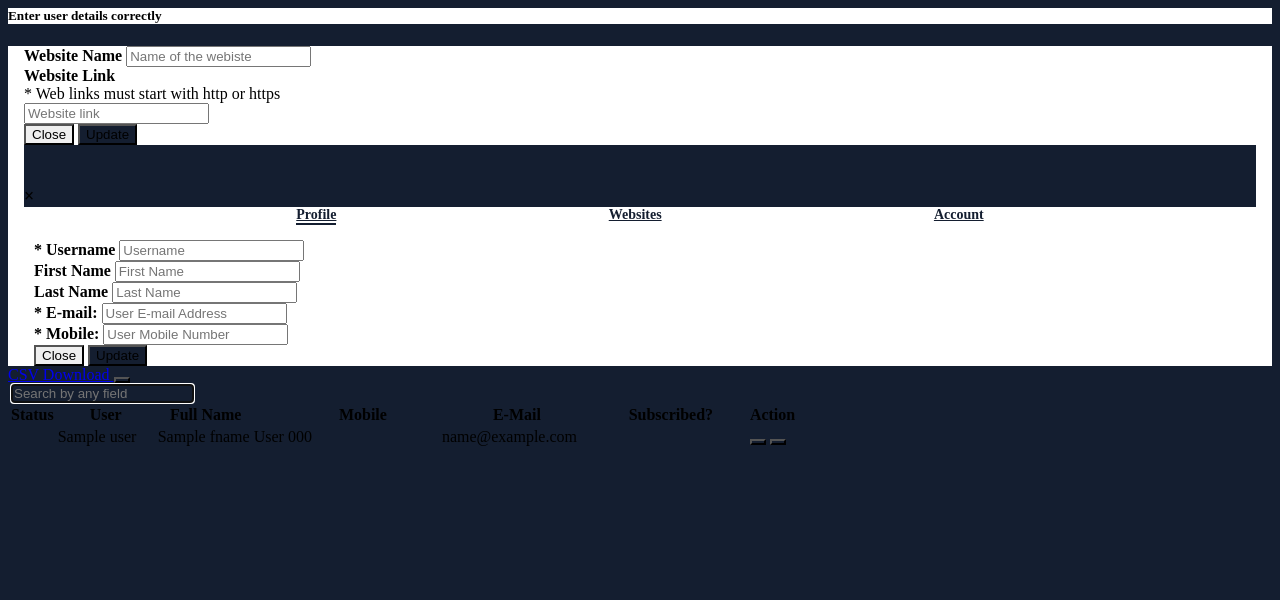
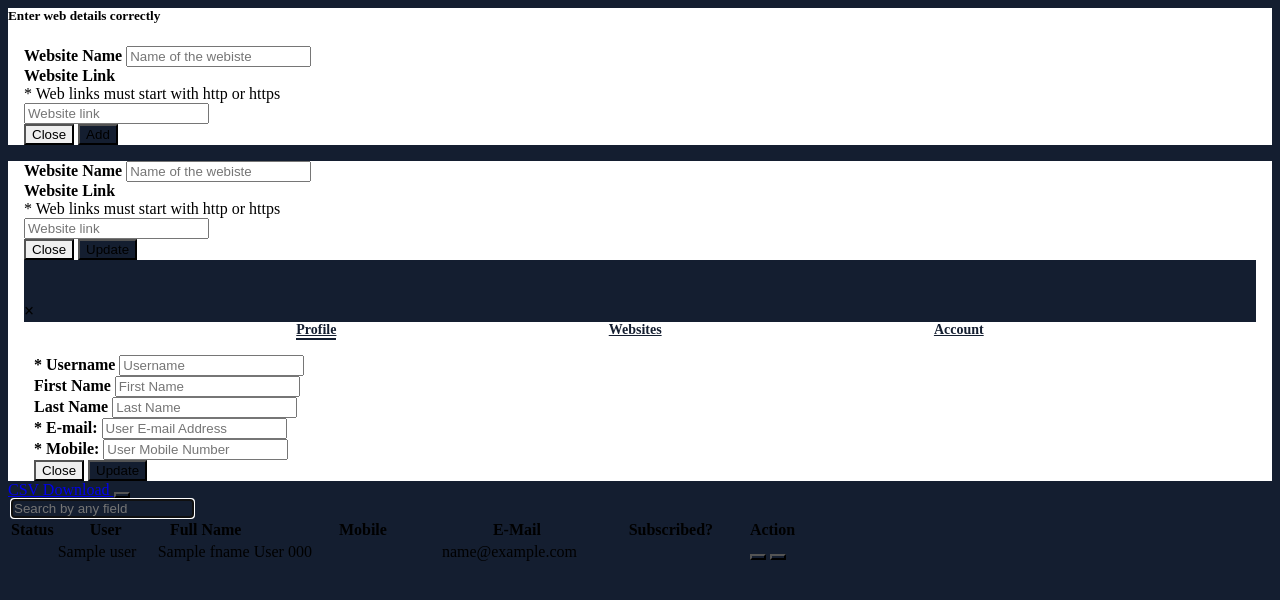
Before and after one commit to Olatayo-John/rating, a CodeIgniter app: the page made by application/views/admin/users.php in a window 1280 px wide. Shown: the top 600 px of the page. Run offline with CodeIgniter, Linux system fonts and the light colour scheme; the template is opened without the code that fills it: most values are stand-ins (such as "Sample title", 1, 10 or a date in 2020); data that the repository does not hold is empty.

Commit message:
modified:   application/views/admin/users.php 	modified:   application/views/templates/header.php

```diff
--- a/application/views/admin/users.php
+++ b/application/views/admin/users.php
@@ -4,7 +4,7 @@
 		<div class="modal-dialog">
 			<div class="modal-content">
 				<div class="modal-header d-flex justify-content-center mb-0">
-					<h5 class="text-dark font-weight-bolder">Enter user details correctly</h5>
+					<h5 class="text-dark font-weight-bolder">Enter web details correctly</h5>
 				</div>
 				<div class="mb-0 alert-danger chkboxerr container mb-1" style="display: none;">
 					<i class="fas fa-exclamation-circle"></i>
@@ -12,7 +12,26 @@
 				</div>
 				<form action="<?php echo base_url('admin/add_user'); ?>" method="post" class="mt-0">
 					<input type="hidden" name="<?php echo $this->security->get_csrf_token_name() ?>" value="<?php echo $this->security->get_csrf_hash() ?>" class="csrf-token">
-					<div class="modal-body"></div>
+					<div class="modal-body">
+						<div class="form-group mt-3">
+							<label>Website Name</label>
+							<input type="text" name="web_name_add" class="web_name_add form-control" placeholder="Name of the webiste" required>
+						</div>
+						<div class="form-group">
+							<label class="mb-0">Website Link</label>
+							<div class="addweberr text-left" id="weberr" style="display:all">
+								<span class="text-danger font-weight-bolder addweberr_span">* Web links must start with http or https</span>
+							</div>
+							<input type="url" name="web_link_add" class="web_link_add form-control" placeholder="Website link" required>
+						</div>
+						<div class="updatebtngrp d-flex justify-content-between mb-2 web_btngrp">
+							<button class="btn btn-secondary close_add_web_btn bradius">Close</button>
+							<div class="spinner-border web_add_spinner" style="position:absolute;right:120px;width:20px;height:20px;top:unset;left:unset;display:none;margin-top:5px;">
+								<span class="sr-only">Loading...</span>
+							</div>
+							<button class="btn text-light web_addbtn bradius" style="background:#141E30">Add</button>
+						</div>
+					</div>
 			</div>
 			</form>
 		</div>
@@ -454,6 +473,94 @@
 			}
 		});
 
+		$(document).on("click", ".add_web_btn", function() {
+			$('.updateusermodal').modal('hide');
+			$(".addusermodal").modal("show");
+		});
+
+		$(document).on('click', '.web_addbtn', function(e) {
+			e.preventDefault();
+			var id = $('.modal_webid').val();
+			var user_id = $('.user_id').val();
+			var form_key = $('.user_form_key').val();
+			var csrfHash = $('.csrf-token').val();
+			var csrfName = $('.csrf-token').attr('name');
+			var web_name_add = $('.web_name_add').val();
+			var web_link_add = $('.web_link_add').val();
+
+
+			if (web_name_add == "" || web_name_add == null) {
+				$(".web_name_add").css('border', '2px solid red');
+				$(".web_add_spinner").hide();
+				return false;
+			} else {
+				$(".web_name_add").css('border', '1px solid #141E30');
+			}
+			if (web_link_add == "" || web_link_add == null || !web_link_add.startsWith("http") || !web_link_add.startsWith("https") || !web_link_add.includes("://") || !web_link_add.includes(".") || web_link_add.endsWith(".")) {
+				$(".web_link_add").css('border', '2px solid red');
+				$(".addweberr_span").html("Invalid WEB URL");
+				$(".web_add_spinner").hide();
+				return false;
+			} else {
+				$(".addweberr").hide();
+				$(".addweberr_span").html("* Web links must start with http or https");
+				$(".web_link_add").css('border', '1px solid #141E30');
+			}
+
+			console.log(web_name_add);
+			console.log(web_link_add);
+
+			// $.ajax({
+			// 	url: "<?php echo base_url('admin/user_webupdate') ?>",
+			// 	method: "POST",
+			// 	data: {
+			// 		[csrfName]: csrfHash,
+			// 		id: id,
+			// 		user_id: user_id,
+			// 		form_key: form_key,
+			// 		web_name_edit: web_name_edit,
+			// 		web_link_edit: web_link_edit
+			// 	},
+			// 	dataType: "json",
+			// 	beforeSend: function() {
+			// 		$(".web_update_spinner").fadeIn();
+			// 		$('.user_webpdate').html("Updating...");
+			// 		$('.user_webpdate').attr("disabled", "disabled");
+			// 		$('.user_webpdate').css("cursor", "not-allowed");
+			// 	},
+			// 	success: function(data) {
+			// 		$('.user_webpdate').html("Update");
+			// 		$('.user_webpdate').removeAttr("disabled");
+			// 		$('.user_webpdate').css("cursor", "pointer");
+			// 		$('.user_webpdate').css("background", "#141E30");
+			// 		$('.csrf-token').val(data.token);
+
+			// 		if (data.res == "failed") {
+			// 			$(".web_update_spinner,.ajax_succ_div").fadeOut();
+			// 			$('.ajax_res_err').html(data.res_msg);
+			// 			$('.ajax_err_div').fadeIn();
+			// 		} else if (data.res == "success") {
+			// 			$(".web_update_spinner,.ajax_err_div").fadeOut();
+			// 			$('.ajax_res_succ').html(data.res_msg);
+			// 			$('.ajax_succ_div').fadeIn();
+			// 			$('label[web_id=' + id + ']').html(web_name_edit);
+			// 			$('input[web_id=' + id + ']').val(web_link_edit);
+			// 		}
+
+			// 		reload_table();
+			// 	},
+			// 	error: function(data) {
+			// 		alert("Error updating user profile!");
+			// 		window.location.reload();
+			// 	}
+			// })
+		});
+
+		$(document).on("click", ".close_add_web_btn", function() {
+			$('.updateusermodal').modal('show');
+			$(".addusermodal").modal("hide");
+		});
+
 		$(document).on("click", ".action_web_btn", function() {
 			$(".action_web_div").toggle();
 		});
@@ -533,6 +640,8 @@
 						$(".web_update_spinner,.ajax_err_div").fadeOut();
 						$('.ajax_res_succ').html(data.res_msg);
 						$('.ajax_succ_div').fadeIn();
+						$('label[web_id=' + id + ']').html(web_name_edit);
+						$('input[web_id=' + id + ']').val(web_link_edit);
 					}
 
 					reload_table();
@@ -545,12 +654,6 @@
 		});
 
 		$(document).on("click", ".close_edit_web_modal", function() {
-			var web_name_edit = $('.web_name_edit').val();
-			var web_link_edit = $('.web_link_edit').val();
-			var modal_webid = $(".modal_webid").val();
-
-			$('label[web_id=' + modal_webid + ']').html(web_name_edit);
-			$('input[web_id=' + modal_webid + ']').val(web_link_edit);
 			$(".edit_web_modal").modal("hide");
 			$(".updateusermodal").modal("show");
 			$(".action_web_div").hide();
--- a/application/views/templates/header.php
+++ b/application/views/templates/header.php
@@ -25,7 +25,7 @@
 
 <body>
 	<div class="spinnerdiv">
-		<div class="spinner-border text-danger"></div>
+		<div class="spinner-border" style="color:cornflowerblue"></div>
 	</div>
 	<nav class="navbar navbar-expand-lg navbar-light">
 
```
